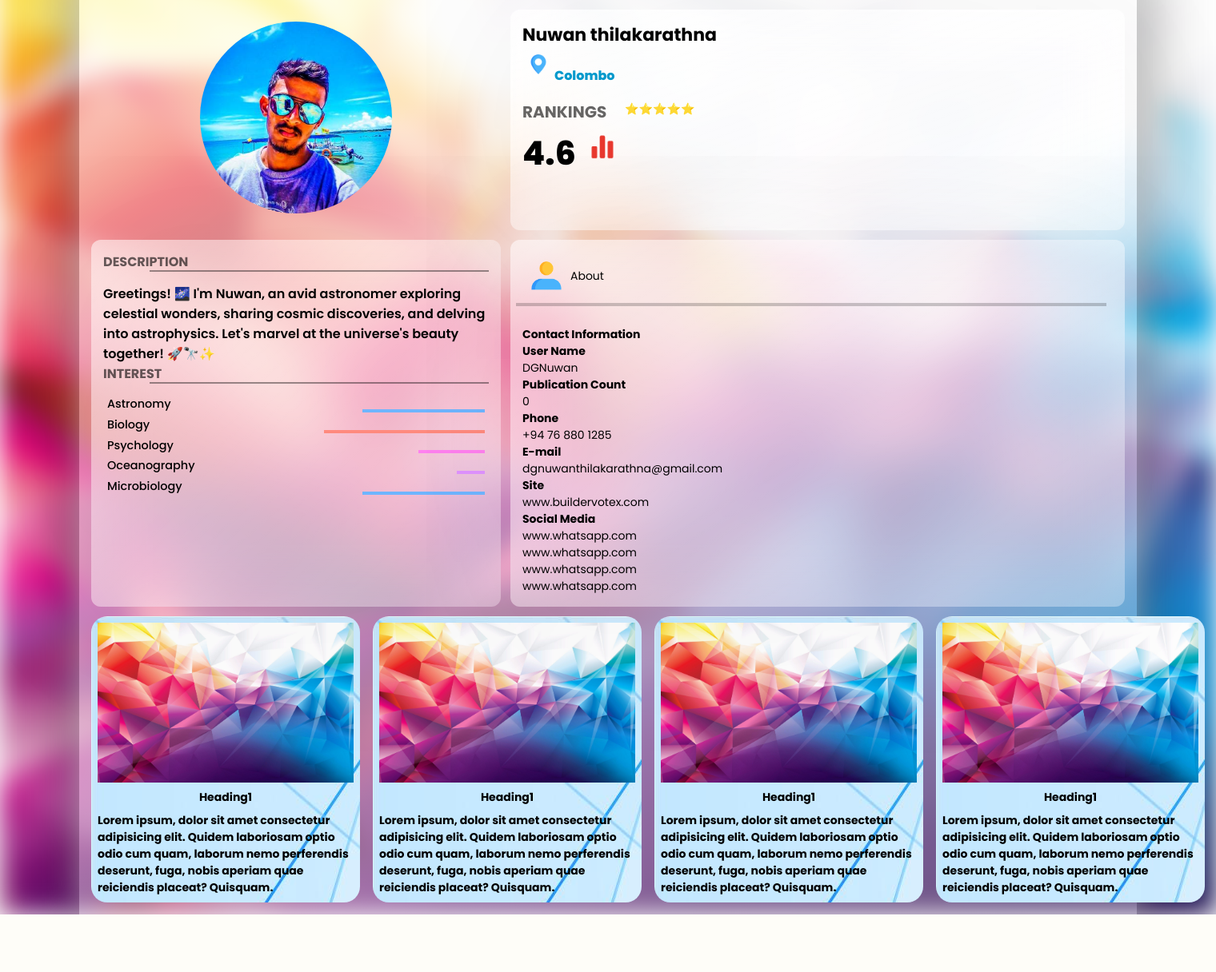
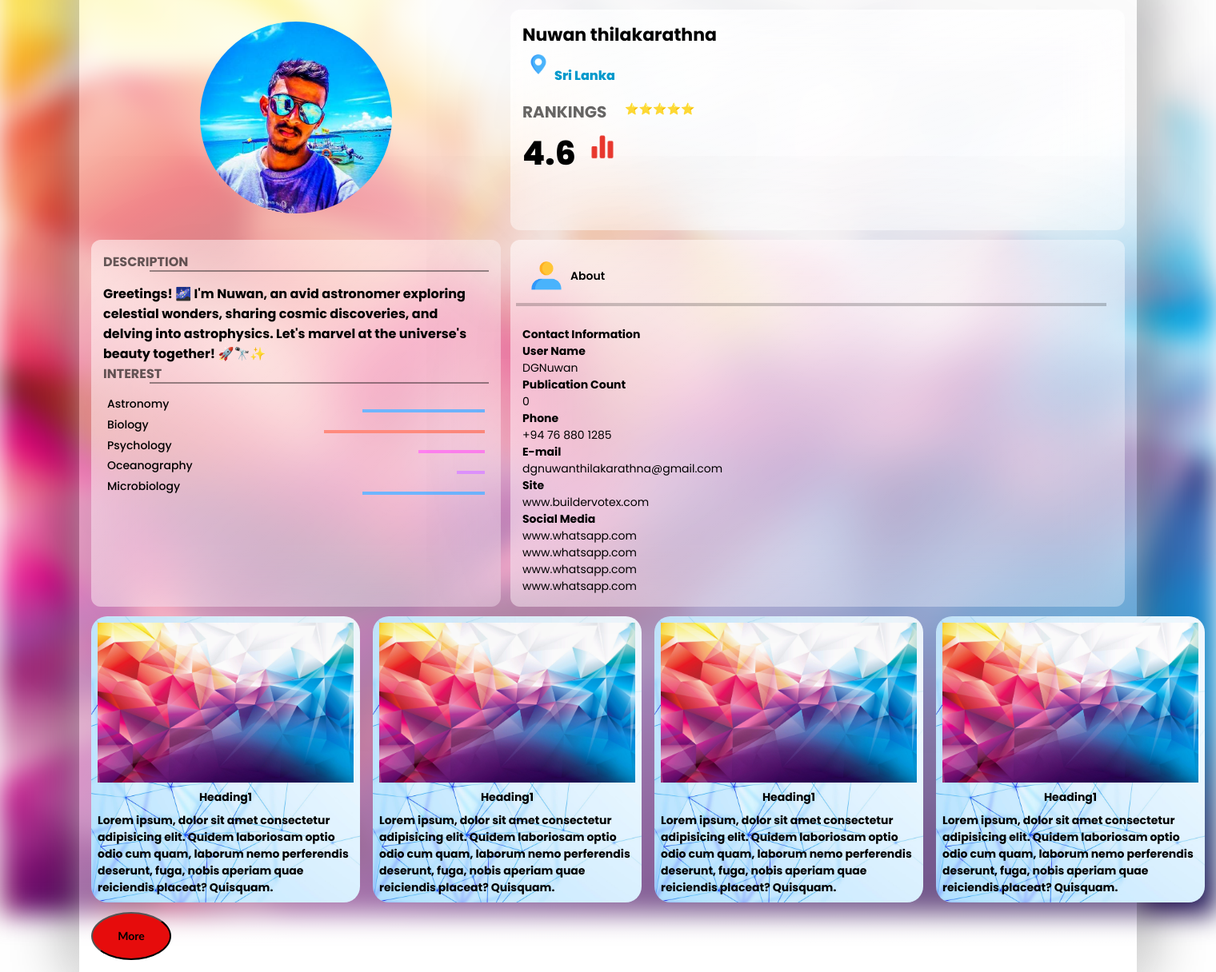
Before and after one commit to buildervortex/DataDive, a PHP site: page /pages/Profile/index.html in a window 1520 px wide. Shown: the part 56-1272 px from the top of the page at 80% size. Before the commit the page ends 1200 px from the top, so only its background shows below. Run offline with PHP 8.4, Linux system fonts and the light colour scheme.

Commit message:
profile and singup finish

```diff
--- a/pages/Profile/css/card.css
+++ b/pages/Profile/css/card.css
@@ -14,6 +14,8 @@ body .Cardcontainer .item {
     background: url("../img/card_image.jpg");
     font-size: 10cqb;
     font-weight: 700;
+    background-repeat: no-repeat;
+    background-size: cover;
 }
 
 body .Cardcontainer .item img {
--- a/pages/Profile/css/style.css
+++ b/pages/Profile/css/style.css
@@ -205,13 +205,13 @@
 
  .container .Description_interest .Description p {
      font-size: 2vh;
-     font-weight: 600;
+     font-weight: 700;
  }
  /* Interest css  */
 
  .Description_interest .Knowledge ul li {
      position: relative;
-     font-size: 1.8vh;
+     font-size: 2vqb;
      line-height: 2.6vh;
      margin: var(--m-0-5);
      color: var(--f2-color);
@@ -337,6 +337,7 @@
      margin-right: var(--m-2-5);
      padding-bottom: var(--p-0-8);
      cursor: pointer;
+     font-weight: 600;
  }
 
  .ratingStar {
@@ -351,3 +352,14 @@
      font-weight: 400;
      font-size: large;
  }
+
+ button {
+     background-color: rgb(230, 12, 12);
+     width: 100px;
+     height: 60px;
+     border-color: #000;
+     box-sizing: 10px;
+     border-radius: 50%;
+     font-weight: 700;
+     font-family: 'Trebuchet MS', 'Lucida Sans Unicode', 'Lucida Grande', 'Lucida Sans', Arial, sans-serif;
+ }
--- a/pages/Profile/index.html
+++ b/pages/Profile/index.html
@@ -55,7 +55,7 @@
                     <!-- <i><img src="./svg/Map_icon.gif" width="40px" height="40px"></i>
                     <span>Sri Lanka, Colombo</span> -->
                 </div>
-                <p><i><img src="./svg/Map_icon.gif" width="40px" height="40px"></i>Colombo</p>
+                <p><i><img src="./svg/Map_icon.gif" width="40px" height="40px"></i>Sri Lanka</p>
             </div>
             <div class="rank">
                 <h1 class="heading">Rankings</h1>
@@ -150,9 +150,18 @@
             </div>
         </section>
 
+
+
+        <section class="button">
+
+            <button type="submit" class="btn">More</button>
+
+        </section>
+
     </div>
-
 
 </body>
 
+
+
 </html>
```
Also changed, not shown: pages/SignUp/css/style.css (+103 -1 lines), pages/SignUp/index.html (+29 -8 lines), pages/SignUp/js/index.js (+11 -0 lines), 1 other file.
